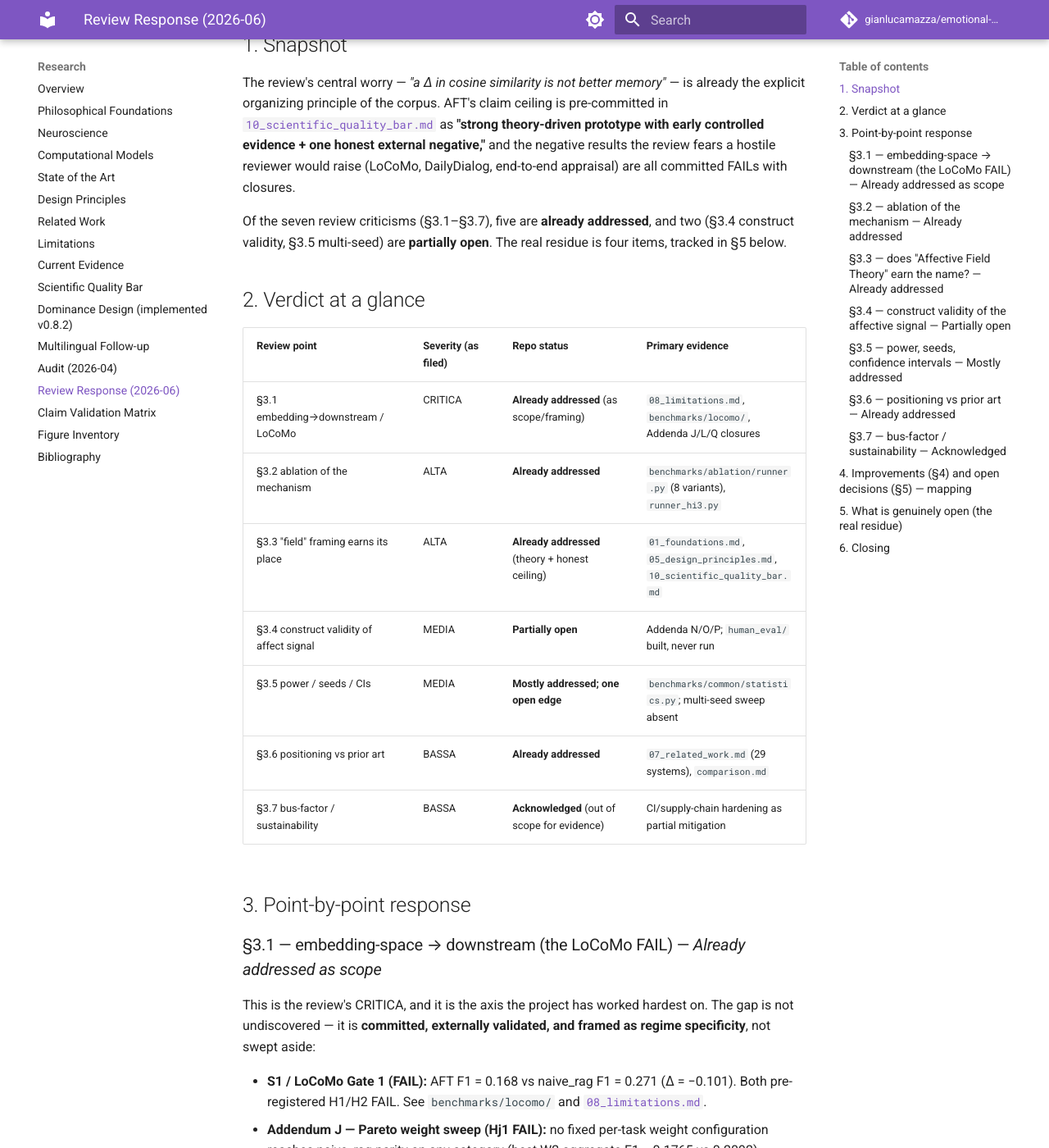
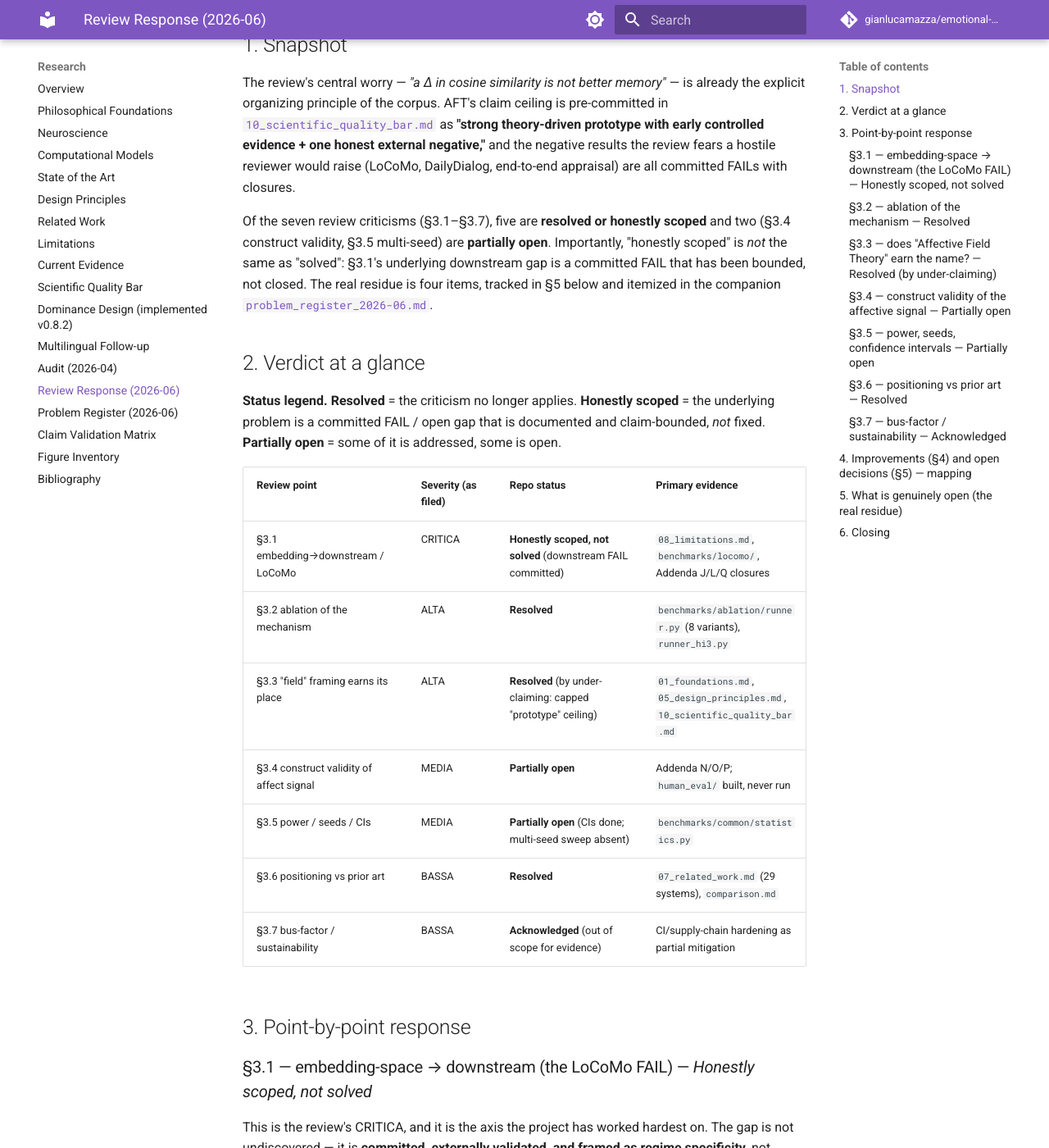
Before and after one commit to gianlucamazza/emotional-memory, an MkDocs documentation site: the page built from docs/research/review_response_2026-06.md, in a window 1280 px wide and 1400 px high, scrolled down 529 px. Shown: the whole window at 82% size. Built offline with MkDocs 1.6.1 and Material for MkDocs 9.7.7, drawn with Linux system fonts in a browser that asks for light colours; comment, search, counter and statistics services are not loaded; some of the changed text lies outside the part shown.

Commit message:
docs: add problem register and apply honest re-scoping of claims
Identify every open problem (research/evidence, technical/security, and the
review critiques that remain materially unresolved) and record the correct
resolution for each. Resolution philosophy: honest re-scoping — bound or
correct claims where a problem is not solvable short-term; flag the real fix
where it is.

- New docs/research/problem_register_2026-06.md (sections A-E + scoped future
  work), added to the Research nav.
- review_response_2026-06.md: replace "Already addressed" with a 3-state legend
  (Resolved / Honestly scoped / Open); relabel the LoCoMo/downstream row as
  honestly scoped, not solved.
- README: footnote clarifying the comparison-table checkmarks are feature
  implementation, not head-to-head results; add a "When NOT to use" section
  surfacing the four committed FAIL regimes (propagates to docs/index.md via the
  positioning include).
- 08_limitations.md: new 2.9 on single-seed runs / uncharacterized cross-seed
  variance.
- SECURITY.md: Known advisories subsection for the two unpatched optional/dev
  CVEs (chromadb, torch); runtime wheel unaffected.

Co-Authored-By: Claude Opus 4.8 <noreply@anthropic.com>
Claude-Session: https://claude.ai/code/session_01FnY4dRqa2xvyK4kQcLbqJQ

```diff
--- a/docs/research/review_response_2026-06.md
+++ b/docs/research/review_response_2026-06.md
@@ -26,25 +26,33 @@ external negative,"** and the negative results the review fears a hostile review
 would raise (LoCoMo, DailyDialog, end-to-end appraisal) are all committed FAILs
 with closures.
 
-Of the seven review criticisms (§3.1–§3.7), five are **already addressed**, and
-two (§3.4 construct validity, §3.5 multi-seed) are **partially open**. The real
-residue is four items, tracked in §5 below.
+Of the seven review criticisms (§3.1–§3.7), five are **resolved or honestly
+scoped** and two (§3.4 construct validity, §3.5 multi-seed) are **partially
+open**. Importantly, "honestly scoped" is *not* the same as "solved": §3.1's
+underlying downstream gap is a committed FAIL that has been bounded, not closed.
+The real residue is four items, tracked in §5 below and itemized in the companion
+[`problem_register_2026-06.md`](problem_register_2026-06.md).
 
 ## 2. Verdict at a glance
 
+**Status legend.** **Resolved** = the criticism no longer applies.
+**Honestly scoped** = the underlying problem is a committed FAIL / open gap that is
+documented and claim-bounded, *not* fixed. **Partially open** = some of it is
+addressed, some is open.
+
 | Review point | Severity (as filed) | Repo status | Primary evidence |
 |---|---|---|---|
-| §3.1 embedding→downstream / LoCoMo | CRITICA | **Already addressed** (as scope/framing) | `08_limitations.md`, `benchmarks/locomo/`, Addenda J/L/Q closures |
-| §3.2 ablation of the mechanism | ALTA | **Already addressed** | `benchmarks/ablation/runner.py` (8 variants), `runner_hi3.py` |
-| §3.3 "field" framing earns its place | ALTA | **Already addressed** (theory + honest ceiling) | `01_foundations.md`, `05_design_principles.md`, `10_scientific_quality_bar.md` |
+| §3.1 embedding→downstream / LoCoMo | CRITICA | **Honestly scoped, not solved** (downstream FAIL committed) | `08_limitations.md`, `benchmarks/locomo/`, Addenda J/L/Q closures |
+| §3.2 ablation of the mechanism | ALTA | **Resolved** | `benchmarks/ablation/runner.py` (8 variants), `runner_hi3.py` |
+| §3.3 "field" framing earns its place | ALTA | **Resolved** (by under-claiming: capped "prototype" ceiling) | `01_foundations.md`, `05_design_principles.md`, `10_scientific_quality_bar.md` |
 | §3.4 construct validity of affect signal | MEDIA | **Partially open** | Addenda N/O/P; `human_eval/` built, never run |
-| §3.5 power / seeds / CIs | MEDIA | **Mostly addressed; one open edge** | `benchmarks/common/statistics.py`; multi-seed sweep absent |
-| §3.6 positioning vs prior art | BASSA | **Already addressed** | `07_related_work.md` (29 systems), `comparison.md` |
+| §3.5 power / seeds / CIs | MEDIA | **Partially open** (CIs done; multi-seed sweep absent) | `benchmarks/common/statistics.py` |
+| §3.6 positioning vs prior art | BASSA | **Resolved** | `07_related_work.md` (29 systems), `comparison.md` |
 | §3.7 bus-factor / sustainability | BASSA | **Acknowledged** (out of scope for evidence) | CI/supply-chain hardening as partial mitigation |
 
 ## 3. Point-by-point response
 
-### §3.1 — embedding-space → downstream (the LoCoMo FAIL) — *Already addressed as scope*
+### §3.1 — embedding-space → downstream (the LoCoMo FAIL) — *Honestly scoped, not solved*
 
 This is the review's CRITICA, and it is the axis the project has worked hardest
 on. The gap is not undiscovered — it is **committed, externally validated, and
@@ -70,7 +78,7 @@ The review's "prudent path" (§4.1 — claim the embedding-space level explicitl
 frame LoCoMo as scope) is therefore **already the adopted position**. The
 "ambitious path" (a downstream end-to-end task) remains genuinely open — see §5.
 
-### §3.2 — ablation of the mechanism — *Already addressed*
+### §3.2 — ablation of the mechanism — *Resolved*
 
 The review asks whether AFT adds anything over recency/salience weighting. The
 ablation harness exists and isolates every affective layer:
@@ -87,7 +95,7 @@ ablation harness exists and isolates every affective layer:
   resonance amplification on `semantic_confound` Δ = +0.090, d = 0.257,
   Holm p = 0.0234 (`preregistration_addendum_i_closure.md`).
 
-### §3.3 — does "Affective Field Theory" earn the name? — *Already addressed*
+### §3.3 — does "Affective Field Theory" earn the name? — *Resolved (by under-claiming)*
 
 The framing decision the review asks for (§4.3: formalize the field *or* demote
 it to declared metaphor) has effectively been made on the side of **disciplined,
@@ -128,7 +136,7 @@ So the review is right that this link is the weakest — but the work has advanc
 from "undocumented" to "diagnosed and quantified," and the remaining task is
 human annotation, not analysis. Tracked in §5.
 
-### §3.5 — power, seeds, confidence intervals — *Mostly addressed*
+### §3.5 — power, seeds, confidence intervals — *Partially open*
 
 The statistical machinery the review asks for already exists and is used
 throughout:
@@ -147,7 +155,7 @@ throughout:
   robustness sweep* reporting cross-run variance. This is the one concrete piece
   of §3.5 still worth doing (§5).
 
-### §3.6 — positioning vs prior art — *Already addressed*
+### §3.6 — positioning vs prior art — *Resolved*
 
 [`07_related_work.md`](07_related_work.md) is a 29-system comparative table
 (MemGPT/Letta, Mem0, Generative Agents, A-MEM, SYNAPSE, Emotional RAG, LUFY,
--- a/mkdocs.yml
+++ b/mkdocs.yml
@@ -107,6 +107,7 @@ nav:
     - Multilingual Follow-up: research/12_multilingual_followup.md
     - Audit (2026-04): research/audit_2026-04.md
     - Review Response (2026-06): research/review_response_2026-06.md
+    - Problem Register (2026-06): research/problem_register_2026-06.md
     - Claim Validation Matrix: research/claim_validation_matrix.md
     - Figure Inventory: research/figure_inventory.md
     - Bibliography: research/06_bibliography.md
```
Also changed, not shown: README.md (+13 -0 lines), SECURITY.md (+15 -0 lines), docs/research/08_limitations.md (+14 -0 lines), docs/research/problem_register_2026-06.md (added, +278 -0 lines).
